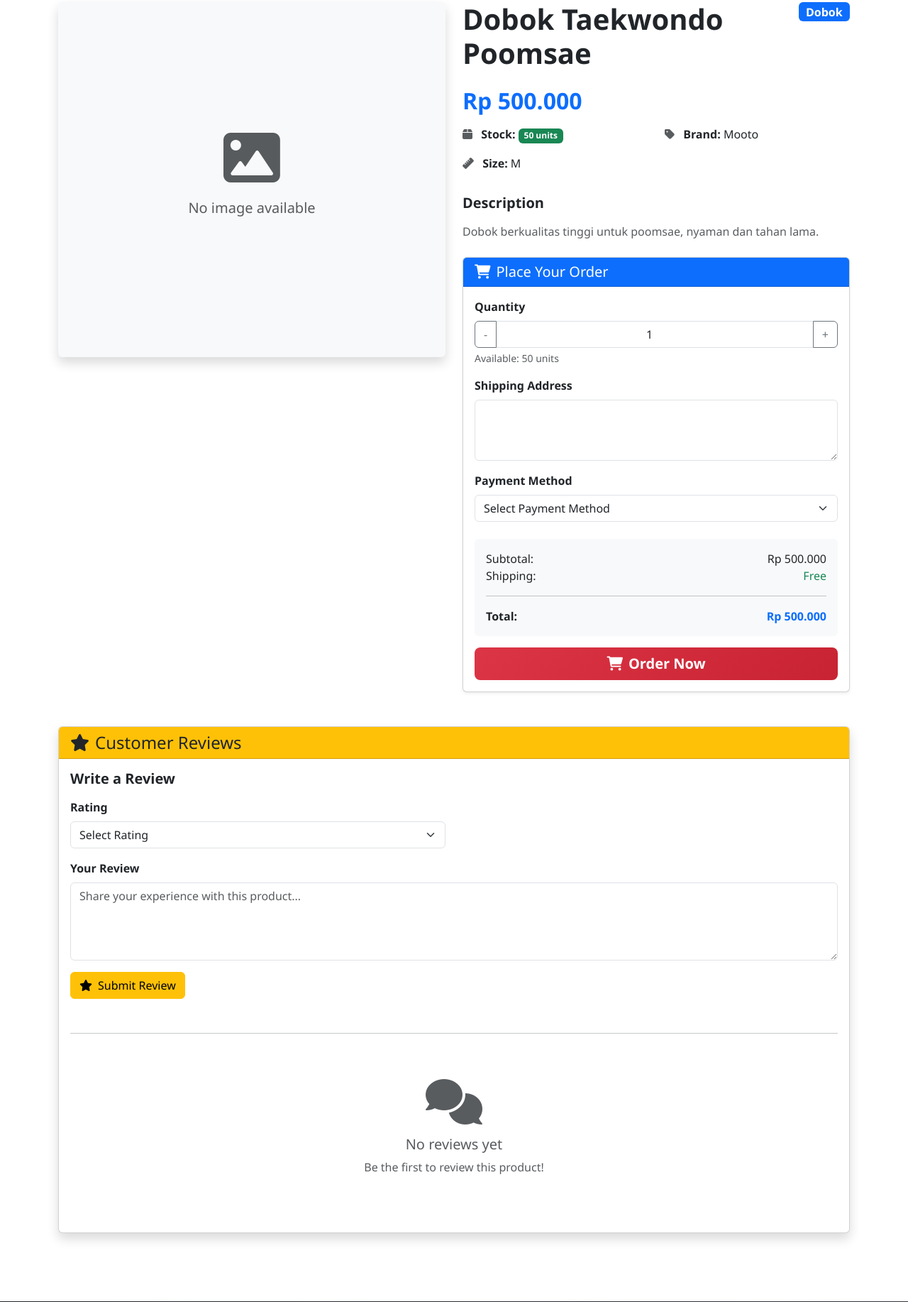
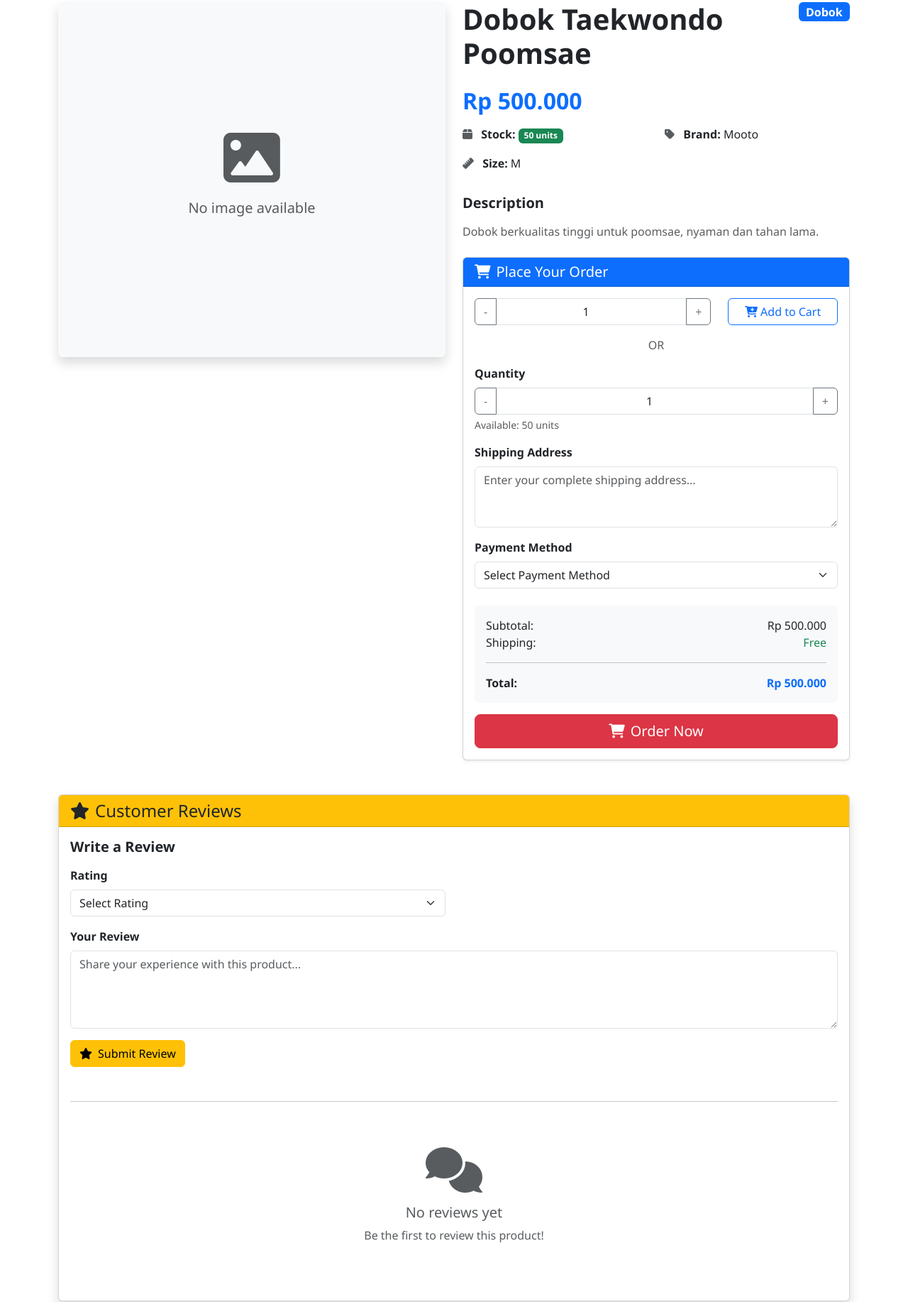
Before and after one commit to Arigayuu/v0-test, a Laravel app: page /products/1 in a window 1280 px wide. Shown: the part 285-2119 px from the top of the page at 71% size. Run offline with Laravel 12, Linux system fonts and the light colour scheme; a user stored in the database is signed in; data comes from the database, SQL or seed files in the repository; data that the repository does not hold is empty; some libraries are stand-ins or nearby versions.

Commit message:
fix: resolve order functionality issues
Fix form submission, add CSRF token, improve validation, and enhance UX.

Co-authored-by: Arigayu <153355908+Arigayuu@users.noreply.github.com>

```diff
--- a/app/Http/Controllers/OrderController.php
+++ b/app/Http/Controllers/OrderController.php
@@ -80,8 +80,8 @@ class OrderController extends Controller
 
                 if ($product->stock < $validated['quantity']) {
                     return back()->withErrors([
-                        'stock' => "Insufficient stock for product: {$product->name}. Available: {$product->stock}"
-                    ]);
+                        'quantity' => "Insufficient stock for product: {$product->name}. Available: {$product->stock}"
+                    ])->withInput();
                 }
 
                 $total = $product->price * $validated['quantity'];
--- a/resources/views/products/show.blade.php
+++ b/resources/views/products/show.blade.php
@@ -97,14 +97,46 @@
                                     <h5 class="mb-0"><i class="fas fa-shopping-cart me-2"></i>Place Your Order</h5>
                                 </div>
                                 <div class="card-body">
-                                    <form action="{{ route('orders.store') }}" method="POST">
+                                    <!-- Add to Cart Form -->
+                                    <form action="{{ route('cart.add', $product) }}" method="POST" class="mb-3">
                                         @csrf
+                                        <div class="row">
+                                            <div class="col-8">
+                                                <div class="input-group">
+                                                    <button type="button" class="btn btn-outline-secondary" onclick="decreaseQuantity('cart-quantity')">-</button>
+                                                    <input type="number"
+                                                           class="form-control text-center"
+                                                           id="cart-quantity"
+                                                           name="quantity"
+                                                           value="1"
+                                                           min="1"
+                                                           max="{{ $product->stock }}"
+                                                           required>
+                                                    <button type="button" class="btn btn-outline-secondary" onclick="increaseQuantity('cart-quantity')">+</button>
+                                                </div>
+                                            </div>
+                                            <div class="col-4">
+                                                <button type="submit" class="btn btn-outline-primary w-100">
+                                                    <i class="fas fa-cart-plus me-1"></i>Add to Cart
+                                                </button>
+                                            </div>
+                                        </div>
+                                    </form>
+
+                                    <div class="text-center mb-3">
+                                        <span class="text-muted">OR</span>
+                                    </div>
+
+                                    <!-- Direct Order Form -->
+                                    <form action="{{ route('orders.store') }}" method="POST" id="orderForm">
+                                        @csrf
+                                        <input type="hidden" name="source" value="direct">
                                         <input type="hidden" name="product_id" value="{{ $product->id }}">
 
                                         <div class="mb-3">
                                             <label for="quantity" class="form-label fw-bold">Quantity</label>
                                             <div class="input-group">
-                                                <button type="button" class="btn btn-outline-secondary" onclick="decreaseQuantity()">-</button>
+                                                <button type="button" class="btn btn-outline-secondary" onclick="decreaseQuantity('quantity')">-</button>
                                                 <input type="number"
                                                        class="form-control text-center @error('quantity') is-invalid @enderror"
                                                        id="quantity"
@@ -113,7 +145,7 @@
                                                        min="1"
                                                        max="{{ $product->stock }}"
                                                        required>
-                                                <button type="button" class="btn btn-outline-secondary" onclick="increaseQuantity()">+</button>
+                                                <button type="button" class="btn btn-outline-secondary" onclick="increaseQuantity('quantity')">+</button>
                                             </div>
                                             @error('quantity')
                                                 <div class="invalid-feedback">{{ $message }}</div>
@@ -127,7 +159,8 @@
                                                       id="shipping_address"
                                                       name="shipping_address"
                                                       rows="3"
-                                                      required>{{ old('shipping_address', Auth::user()->address) }}</textarea>
+                                                      placeholder="Enter your complete shipping address..."
+                                                      required>{{ old('shipping_address', Auth::user()->address ?? '') }}</textarea>
                                             @error('shipping_address')
                                                 <div class="invalid-feedback">{{ $message }}</div>
                                             @enderror
@@ -141,13 +174,13 @@
                                                     required>
                                                 <option value="">Select Payment Method</option>
                                                 <option value="bank_transfer" {{ old('payment_method') == 'bank_transfer' ? 'selected' : '' }}>
-                                                    <i class="fas fa-university me-2"></i>Bank Transfer
+                                                    Bank Transfer
                                                 </option>
                                                 <option value="e_wallet" {{ old('payment_method') == 'e_wallet' ? 'selected' : '' }}>
-                                                    <i class="fas fa-mobile-alt me-2"></i>E-Wallet
+                                                    E-Wallet (OVO, GoPay, DANA)
                                                 </option>
                                                 <option value="credit_card" {{ old('payment_method') == 'credit_card' ? 'selected' : '' }}>
-                                                    <i class="fas fa-credit-card me-2"></i>Credit Card
+                                                    Credit Card
                                                 </option>
                                             </select>
                                             @error('payment_method')
@@ -172,7 +205,7 @@
                                             </div>
                                         </div>
 
-                                        <button type="submit" class="btn btn-primary-custom btn-lg w-100">
+                                        <button type="submit" class="btn btn-danger btn-lg w-100" id="orderButton">
                                             <i class="fas fa-shopping-cart me-2"></i>Order Now
                                         </button>
                                     </form>
@@ -268,7 +301,14 @@
                                     <div class="reviewer-info">
                                         <div class="d-flex align-items-center mb-2">
                                             <div class="avatar-sm bg-primary rounded-circle d-flex align-items-center justify-content-center me-3">
-                                                <i class="fas fa-user text-white"></i>
+                                                @if($review->user->profile_image)
+                                                    <img src="{{ asset('storage/' . $review->user->profile_image) }}"
+                                                         class="rounded-circle"
+                                                         style="width: 40px; height: 40px; object-fit: cover;"
+                                                         alt="{{ $review->user->name }}">
+                                                @else
+                                                    <i class="fas fa-user text-white"></i>
+                                                @endif
                                             </div>
                                             <div>
                                                 <h6 class="mb-0">{{ $review->user->name }}</h6>
@@ -325,23 +365,51 @@ function updateTotal() {
     document.getElementById('total').textContent = 'Rp ' + subtotal.toLocaleString('id-ID');
 }
 
-function increaseQuantity() {
-    const quantityInput = document.getElementById('quantity');
+function increaseQuantity(inputId) {
+    const quantityInput = document.getElementById(inputId);
     const currentValue = parseInt(quantityInput.value) || 1;
     if (currentValue < maxStock) {
         quantityInput.value = currentValue + 1;
-        updateTotal();
+        if (inputId === 'quantity') {
+            updateTotal();
+        }
     }
 }
 
-function decreaseQuantity() {
-    const quantityInput = document.getElementById('quantity');
+function decreaseQuantity(inputId) {
+    const quantityInput = document.getElementById(inputId);
     const currentValue = parseInt(quantityInput.value) || 1;
     if (currentValue > 1) {
         quantityInput.value = currentValue - 1;
-        updateTotal();
+        if (inputId === 'quantity') {
+            updateTotal();
+        }
     }
 }
+
+// Form validation
+document.getElementById('orderForm').addEventListener('submit', function(e) {
+    const shippingAddress = document.getElementById('shipping_address').value.trim();
+    const paymentMethod = document.getElementById('payment_method').value;
+
+    if (!shippingAddress) {
+        e.preventDefault();
+        alert('Please enter your shipping address');
+        document.getElementById('shipping_address').focus();
+        return false;
+    }
+
+    if (!paymentMethod) {
+        e.preventDefault();
+        alert('Please select a payment method');
+        document.getElementById('payment_method').focus();
+        return false;
+    }
+
+    // Disable button to prevent double submission
+    document.getElementById('orderButton').disabled = true;
+    document.getElementById('orderButton').innerHTML = '<i class="fas fa-spinner fa-spin me-2"></i>Processing...';
+});
 
 document.getElementById('quantity').addEventListener('input', updateTotal);
 
@@ -375,5 +443,15 @@ updateTotal();
     position: sticky;
     top: 100px;
 }
+
+.btn-danger {
+    background-color: #dc3545;
+    border-color: #dc3545;
+}
+
+.btn-danger:hover {
+    background-color: #c82333;
+    border-color: #bd2130;
+}
 </style>
 @endsection
```
